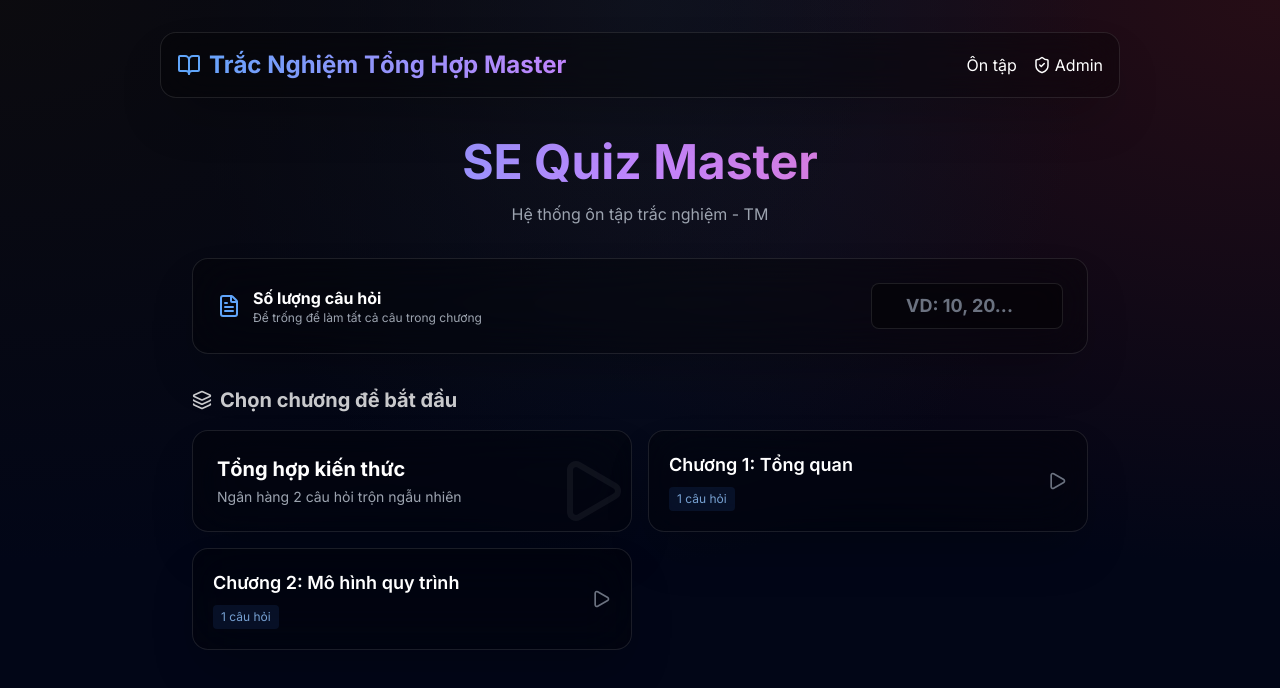
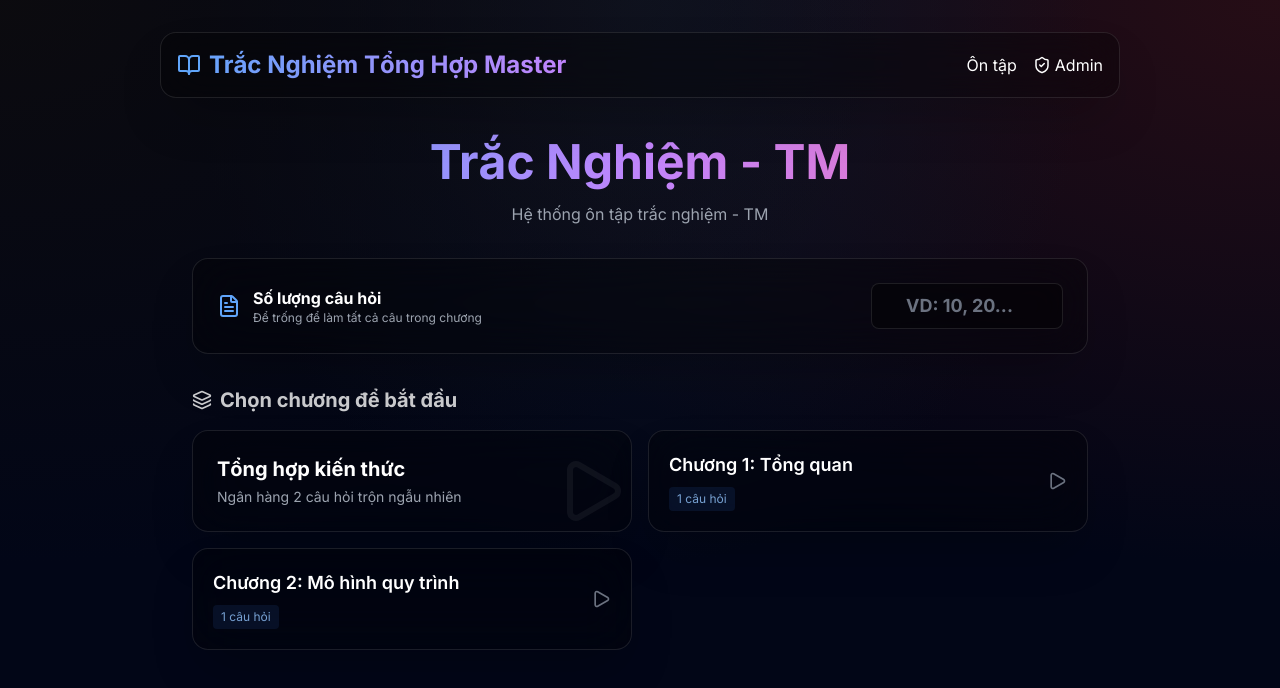
Before and after one commit to ThanhTM68/se-quiz, a React (Vite) app: page / in a window 1280 px wide. Shown: the top 688 px of the page. Built offline with nearby package versions, Linux system fonts and the light colour scheme.

Commit message:
sua dóc

```diff
--- a/src/pages/Home.jsx
+++ b/src/pages/Home.jsx
@@ -19,7 +19,7 @@ export default function Home() {
         <div className="max-w-4xl mx-auto space-y-8">
             <div className="text-center space-y-2">
                 <h1 className="text-5xl font-bold bg-gradient-to-r from-blue-400 via-purple-400 to-pink-400 bg-clip-text text-transparent py-2">
-                    SE Quiz Master
+                    Trắc Nghiệm - TM
                 </h1>
                 <p className="text-gray-400">
                     Hệ thống ôn tập trắc nghiệm - TM
```
